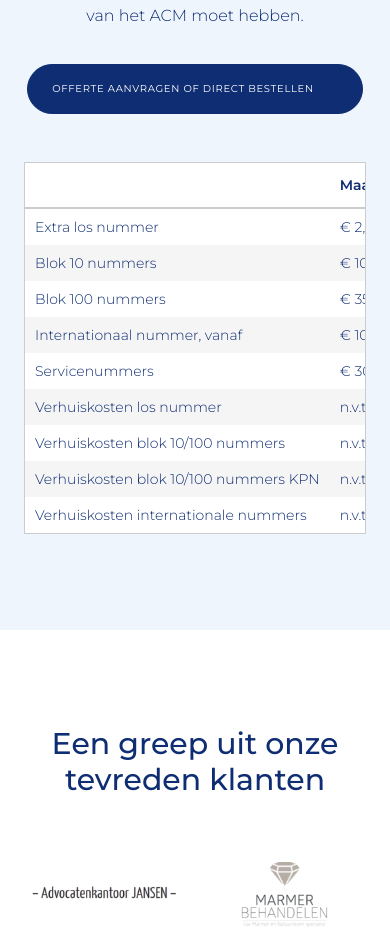
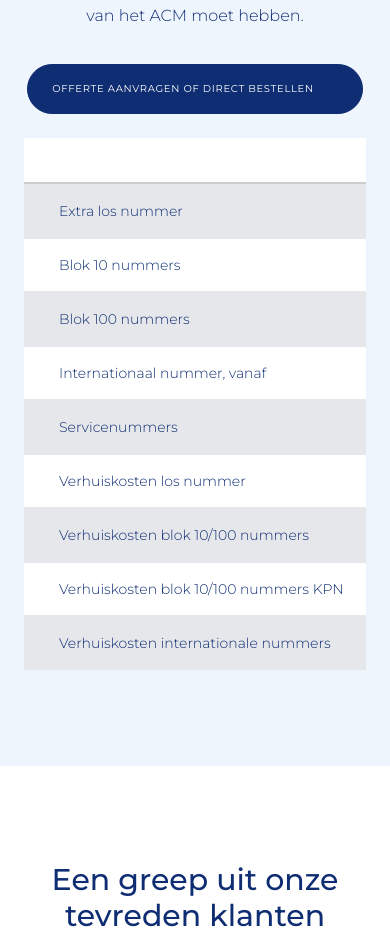
Before and after one commit to ammarriq/voyp, a SvelteKit app: page /telefoonnummers in a window 390 px wide. Shown: the part 3980-4915 px from the top of the page. Built offline with nearby package versions, Linux system fonts and the light colour scheme.

Commit message:
fix: tables on smaller screens are different from the original one

```diff
--- a/src/components/Table.svelte
+++ b/src/components/Table.svelte
@@ -1,4 +1,6 @@
 <script lang="ts">
+	import Toggle from './Toggle.svelte'
+
 	let clazz = ''
 
 	export { clazz as class }
@@ -8,7 +10,7 @@
 	const keys = Object.keys(data[0])
 </script>
 
-<div class="flex border mt-6 border-[#ccc] overflow-x-auto {clazz}">
+<div class="hidden md:flex border mt-6 border-[#ccc] overflow-x-auto {clazz}">
 	<table
 		class="w-0 grow text-sm text-start divide-y
 		divide-[#e0e0e0] whitespace-nowrap"
@@ -17,7 +19,7 @@
 			<tr>
 				{#each keys as item, i (i)}
 					<th
-						class="border-b-2 border-[#ccc] px-2.5 py-3 text-start capitalize"
+						class="border-b-2 border-gray-200 px-2.5 py-3 text-start capitalize"
 						style:width={columnsWidth[i]}
 					>
 						{item}
@@ -27,7 +29,7 @@
 		</thead>
 		<tbody>
 			{#each data as row, i (i)}
-				<tr class="even:bg-[#f5f5f5] hover:bg-[#ebebeb]">
+				<tr class="even:bg-gray-200 hover:bg-[#ebebeb]">
 					{#each keys as key (key)}
 						<td class="border-[#e0e0e0] px-2.5 py-2">{row[key]}</td>
 					{/each}
@@ -36,3 +38,55 @@
 		</tbody>
 	</table>
 </div>
+
+<div class="md:hidden {clazz}">
+	<table
+		class="w-full text-sm text-start divide-y
+		divide-[#e0e0e0] whitespace-nowrap"
+	>
+		<thead>
+			<tr>
+				<th class="border-b-2 border-[#ccc] px-2.5 py-3 text-start capitalize">
+					{#if !!keys[0]}{keys[0]}{:else}&nbsp;{/if}
+				</th>
+			</tr>
+		</thead>
+		<tbody>
+			{#each data as row, i (i)}
+				<Toggle>
+					<tr
+						class="hover:bg-[#ebebeb] flex flex-col px-2.5 py-3 border-y"
+						class:bg-gray-200={i % 2 === 0}
+						slot="header"
+						on:click={toggle}
+						let:toggle
+						let:open
+					>
+						<td class="py-1 flex items-center gap-2">
+							<i
+								class="text-primary w-4 h-4"
+								class:icon-[mdi--plus]={!open}
+								class:icon-[mdi--minus]={open}
+							/>
+							{row[keys[0]]}
+						</td>
+					</tr>
+
+					<tr class="flex flex-col px-2.5 py-3">
+						{#each keys.slice(1) as key (key)}
+							<td class="py-1 flex items-center gap-2">
+								{#if !!key}
+									<i class="icon-[mdi--check] text-primary shrink-0 w-4 h-4" />
+									<span class="text-primary font-semibold">
+										{key}:
+									</span>
+								{/if}
+								{row[key]}
+							</td>
+						{/each}
+					</tr>
+				</Toggle>
+			{/each}
+		</tbody>
+	</table>
+</div>
--- /dev/null
+++ b/src/components/Toggle.svelte
@@ -0,0 +1,9 @@
+<script lang="ts">
+	let open = false
+
+	const toggle = () => (open = !open)
+</script>
+
+<slot name="header" {open} {toggle} />
+
+{#if open} <slot /> {/if}
```
